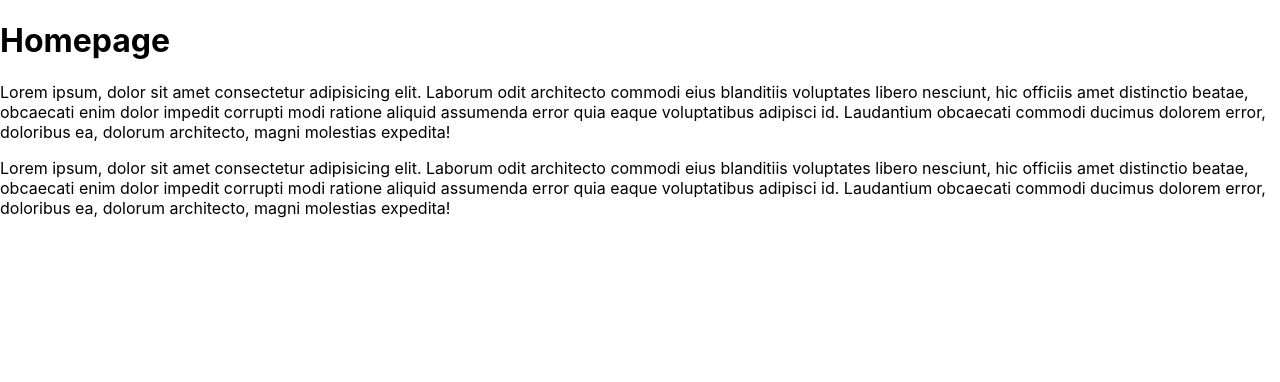
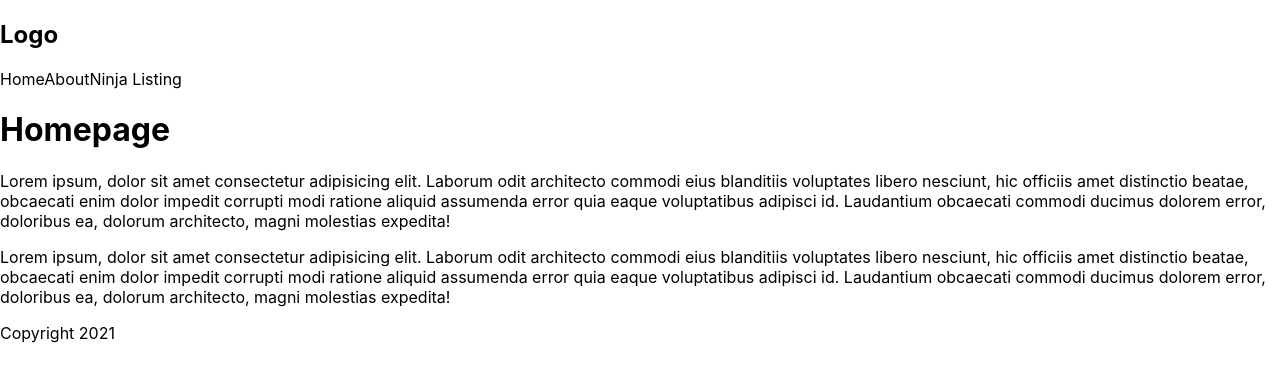
Before and after one commit to empatel96/nextjsapp, a Next.js app: page / in a window 1280 px wide. Shown: the top 382 px of the page. Built offline with nearby package versions, Linux system fonts and the light colour scheme.

Commit message:
components

```diff
--- /dev/null
+++ b/components/Footer.js
@@ -0,0 +1,9 @@
+const Footer = () => {
+  return (
+    <div>
+      <p>Copyright 2021</p>
+    </div>
+  );
+};
+
+export default Footer;
--- /dev/null
+++ b/components/Navbar.js
@@ -0,0 +1,18 @@
+const Navbar = () => {
+  return (
+    <nav>
+      <div className="logo"><h1>Logo</h1></div>
+      <a>Home</a>
+      <a>About</a>
+      <a>Ninja Listing</a>
+    </nav>
+  );
+};
+
+export default Navbar;
+<nav>
+  <div className="logo"><h1>Logo</h1></div>
+  <a>Home</a>
+  <a>About</a>
+  <a>Ninja Listing</a>
+</nav>;
--- a/pages/index.js
+++ b/pages/index.js
@@ -1,10 +1,13 @@
 import Head from "next/head";
 import Image from "next/image";
+import Footer from "../components/Footer";
+import Navbar from "../components/Navbar";
 import styles from "../styles/Home.module.css";
 
 export default function Home() {
   return (
     <div>
+      <Navbar />
       <h1>Homepage</h1>
       <p>
         Lorem ipsum, dolor sit amet consectetur adipisicing elit. Laborum odit
@@ -22,6 +25,7 @@
         id. Laudantium obcaecati commodi ducimus dolorem error, doloribus ea,
         dolorum architecto, magni molestias expedita!
       </p>
+      <Footer />
     </div>
   );
 }
```
Also changed, not shown: pages/ninjas/test.js (deleted, +0 -9 lines).
